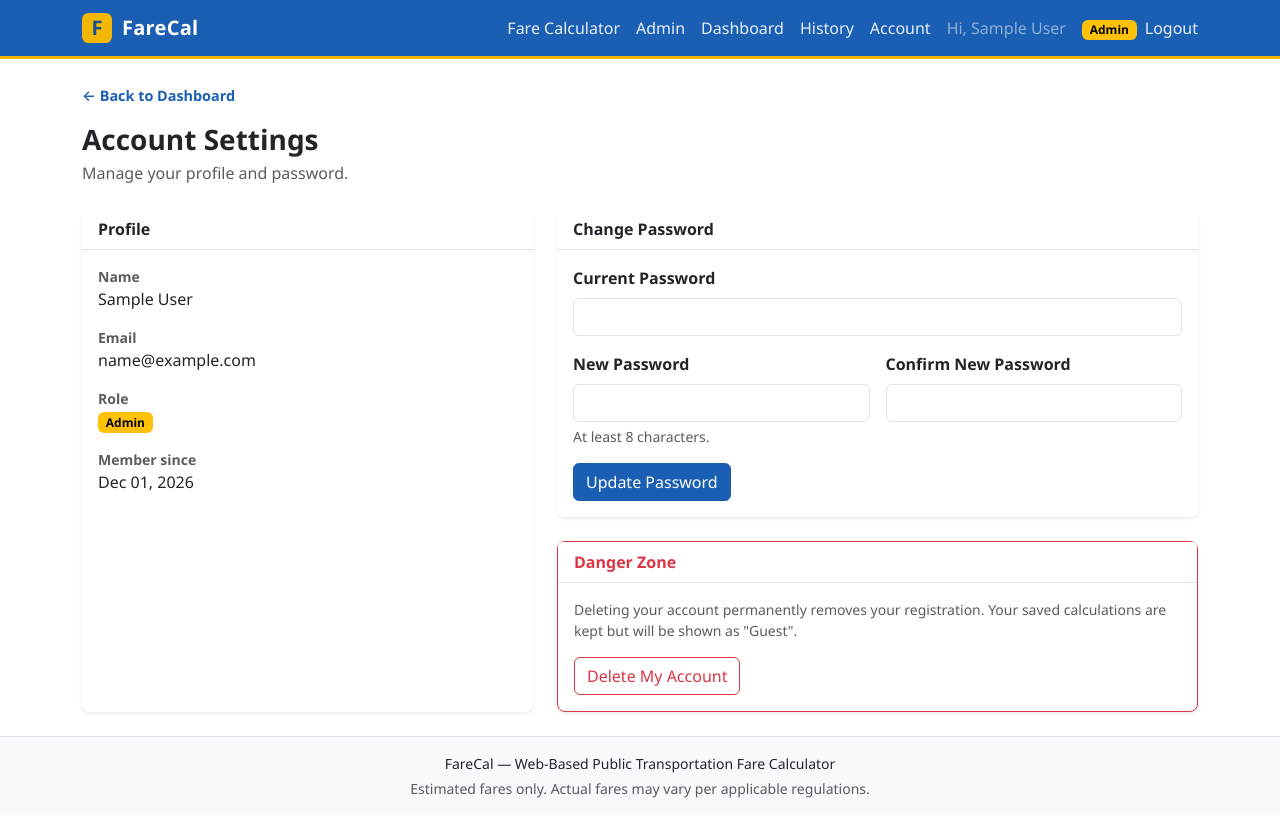
After one commit to benrehhhh/FareCal, a Flask app: page /account in a window 1280 px wide. The commit adds this page. Run offline with Flask 3, Linux system fonts and the light colour scheme; the visitor is signed in with stand-in values (Sample User, id 1); some libraries are stand-ins or nearby versions.

Commit message:
Add account settings: change password and delete own account

```diff
--- a/routes/user.py
+++ b/routes/user.py
@@ -1,6 +1,16 @@
-"""Authenticated user routes: dashboard and calculation history."""
+"""Authenticated user routes: dashboard, history, and account settings."""
 
-from flask import Blueprint, jsonify, render_template, request, session
+from flask import (
+    Blueprint,
+    flash,
+    jsonify,
+    redirect,
+    render_template,
+    request,
+    session,
+    url_for,
+)
+from werkzeug.security import check_password_hash, generate_password_hash
 
 from database.connection import get_db
 from utils.decorators import login_required
@@ -8,6 +18,8 @@ from utils.decorators import login_required
 user_bp = Blueprint("user", __name__)
 
 HISTORY_PER_PAGE = 20
+
+PASSWORD_MIN_LENGTH = 8
 
 
 def get_user_history(user_id, limit=None, offset=None):
@@ -100,3 +112,104 @@ def api_history():
 
     rows = get_user_history(session["user_id"], limit=50)
     return jsonify({"success": True, "result": rows})
+
+
+@user_bp.route("/account")
+@login_required
+def account_page():
+    """Account settings: profile overview, change password, delete account."""
+    user_id = session["user_id"]
+    db = get_db()
+    with db.cursor() as cur:
+        cur.execute(
+            "SELECT id, name, email, role, status, created_at FROM users WHERE id = %s",
+            (user_id,),
+        )
+        account = cur.fetchone()
+
+    if account is None:
+        # The account no longer exists (deleted from admin) — end the session.
+        session.clear()
+        return redirect(url_for("index"))
+
+    return render_template("account.html", account=account)
+
+
+@user_bp.route("/account/change-password", methods=["POST"])
+@login_required
+def change_password():
+    """Verify the current password, then replace it with the new one."""
+    current = request.form.get("current_password", "")
+    new = request.form.get("new_password", "")
+    confirm = request.form.get("confirm_password", "")
+
+    db = get_db()
+    with db.cursor() as cur:
+        cur.execute(
+            "SELECT password_hash FROM users WHERE id = %s",
+            (session["user_id"],),
+        )
+        record = cur.fetchone()
+
+    error = None
+    if record is None:
+        error = "Account not found."
+    elif not check_password_hash(record["password_hash"], current):
+        error = "Your current password is incorrect."
+    elif len(new) < PASSWORD_MIN_LENGTH:
+        error = (
+            f"The new password must be at least {PASSWORD_MIN_LENGTH} characters long."
+        )
+    elif new != confirm:
+        error = "The new passwords do not match."
+
+    if error:
+        flash(error, "warning")
+        return redirect(url_for("user.account_page"))
+
+    new_hash = generate_password_hash(new)
+    with db.cursor() as cur:
+        cur.execute(
+            "UPDATE users SET password_hash = %s WHERE id = %s",
+            (new_hash, session["user_id"]),
+        )
+
+    flash("Your password has been updated.", "success")
+    return redirect(url_for("user.account_page"))
+
+
+@user_bp.route("/account/delete", methods=["POST"])
+@login_required
+def delete_account():
+    """Delete the logged-in account; saved history is kept as 'Guest'."""
+    user_id = session["user_id"]
+    db = get_db()
+    with db.cursor() as cur:
+        cur.execute("SELECT role FROM users WHERE id = %s", (user_id,))
+        record = cur.fetchone()
+
+        if record is None:
+            session.clear()
+            return redirect(url_for("index"))
+
+        # Never let the last active administrator delete the final account.
+        if record["role"] == "admin":
+            cur.execute(
+                """
+                SELECT COUNT(*) AS c FROM users
+                WHERE id <> %s AND role = 'admin' AND status = 'active'
+                """,
+                (user_id,),
+            )
+            if cur.fetchone()["c"] == 0:
+                flash(
+                    "You cannot delete the only remaining active administrator account.",
+                    "warning",
+                )
+                return redirect(url_for("user.account_page"))
+
+        cur.execute("DELETE FROM users WHERE id = %s", (user_id,))
+
+    session.clear()
+    flash("Your account has been deleted. We are sorry to see you go!", "info")
+    return redirect(url_for("index"))
--- /dev/null
+++ b/static/js/main.js
@@ -0,0 +1,13 @@
+/* FareCal site-wide JS helpers */
+
+document.addEventListener("DOMContentLoaded", () => {
+    // Confirm before submitting any form that carries a data-confirm message.
+    document.querySelectorAll("form[data-confirm]").forEach((form) => {
+        form.addEventListener("submit", (event) => {
+            const message = form.dataset.confirm || "Are you sure?";
+            if (!window.confirm(message)) {
+                event.preventDefault();
+            }
+        });
+    });
+});
--- /dev/null
+++ b/templates/account.html
@@ -0,0 +1,84 @@
+{% extends "base.html" %}
+
+{% block title %}FareCal — Account{% endblock %}
+
+{% block content %}
+
+{% from "partials/back_button.html" import back_button %}
+{{ back_button(url_for('user.dashboard'), 'Back to Dashboard') }}
+
+<h1 class="fs-3 fw-bold mb-1">Account Settings</h1>
+<p class="text-muted mb-4">Manage your profile and password.</p>
+
+<div class="row g-4">
+    <div class="col-lg-5">
+        <div class="card border-0 shadow-sm h-100">
+            <div class="card-header bg-white fw-bold">Profile</div>
+            <div class="card-body">
+                <dl class="mb-0">
+                    <dt class="small text-muted">Name</dt>
+                    <dd class="mb-3">{{ account.name }}</dd>
+                    <dt class="small text-muted">Email</dt>
+                    <dd class="mb-3">{{ account.email }}</dd>
+                    <dt class="small text-muted">Role</dt>
+                    <dd class="mb-3">
+                        {% if account.role == 'admin' %}
+                            <span class="badge text-bg-warning">Admin</span>
+                        {% else %}
+                            <span class="badge text-bg-secondary">User</span>
+                        {% endif %}
+                    </dd>
+                    <dt class="small text-muted">Member since</dt>
+                    <dd class="mb-0">{{ account.created_at.strftime('%b %d, %Y') }}</dd>
+                </dl>
+            </div>
+        </div>
+    </div>
+
+    <div class="col-lg-7">
+        <div class="card border-0 shadow-sm mb-4">
+            <div class="card-header bg-white fw-bold">Change Password</div>
+            <div class="card-body">
+                <form method="POST" action="{{ url_for('user.change_password') }}" class="row g-3">
+                    <input type="hidden" name="_csrf_token" value="{{ csrf_token() }}">
+                    <div class="col-12">
+                        <label class="form-label" for="current_password">Current Password</label>
+                        <input type="password" class="form-control" id="current_password"
+                               name="current_password" required autocomplete="current-password">
+                    </div>
+                    <div class="col-md-6">
+                        <label class="form-label" for="new_password">New Password</label>
+                        <input type="password" class="form-control" id="new_password"
+                               name="new_password" required minlength="8" autocomplete="new-password">
+                        <div class="form-text">At least 8 characters.</div>
+                    </div>
+                    <div class="col-md-6">
+                        <label class="form-label" for="confirm_password">Confirm New Password</label>
+                        <input type="password" class="form-control" id="confirm_password"
+                               name="confirm_password" required minlength="8" autocomplete="new-password">
+                    </div>
+                    <div class="col-12">
+                        <button type="submit" class="btn btn-primary">Update Password</button>
+                    </div>
+                </form>
+            </div>
+        </div>
+
+        <div class="card border-danger border-1 shadow-sm">
+            <div class="card-header bg-white fw-bold text-danger">Danger Zone</div>
+            <div class="card-body">
+                <p class="text-muted small mb-3">
+                    Deleting your account permanently removes your registration. Your saved
+                    calculations are kept but will be shown as "Guest".
+                </p>
+                <form method="POST" action="{{ url_for('user.delete_account') }}"
+                      data-confirm="This will permanently delete your account. Continue?">
+                    <input type="hidden" name="_csrf_token" value="{{ csrf_token() }}">
+                    <button type="submit" class="btn btn-outline-danger">Delete My Account</button>
+                </form>
+            </div>
+        </div>
+    </div>
+</div>
+
+{% endblock %}
--- a/templates/admin/base.html
+++ b/templates/admin/base.html
@@ -80,6 +80,7 @@
     </div>
 
     <script src="{{ url_for('static', filename='vendor/bootstrap/js/bootstrap.bundle.min.js') }}"></script>
+    <script src="{{ url_for('static', filename='js/main.js') }}"></script>
     <script src="{{ url_for('static', filename='js/admin.js') }}"></script>
     {% block scripts %}{% endblock %}
 </body>
--- a/templates/base.html
+++ b/templates/base.html
@@ -37,6 +37,9 @@
                         </li>
                         <li class="nav-item">
                             <a class="nav-link" href="{{ url_for('user.history') }}">History</a>
+                        </li>
+                        <li class="nav-item">
+                            <a class="nav-link" href="{{ url_for('user.account_page') }}">Account</a>
                         </li>
                         <li class="nav-item">
                             <span class="nav-link text-white-50">Hi, {{ current_user.name }}</span>
@@ -88,6 +91,7 @@
     </footer>
 
     <script src="{{ url_for('static', filename='vendor/bootstrap/js/bootstrap.bundle.min.js') }}"></script>
+    <script src="{{ url_for('static', filename='js/main.js') }}"></script>
     {% block scripts %}{% endblock %}
 </body>
 </html>
```
Also changed, not shown: static/js/admin.js (+1 -11 lines).
